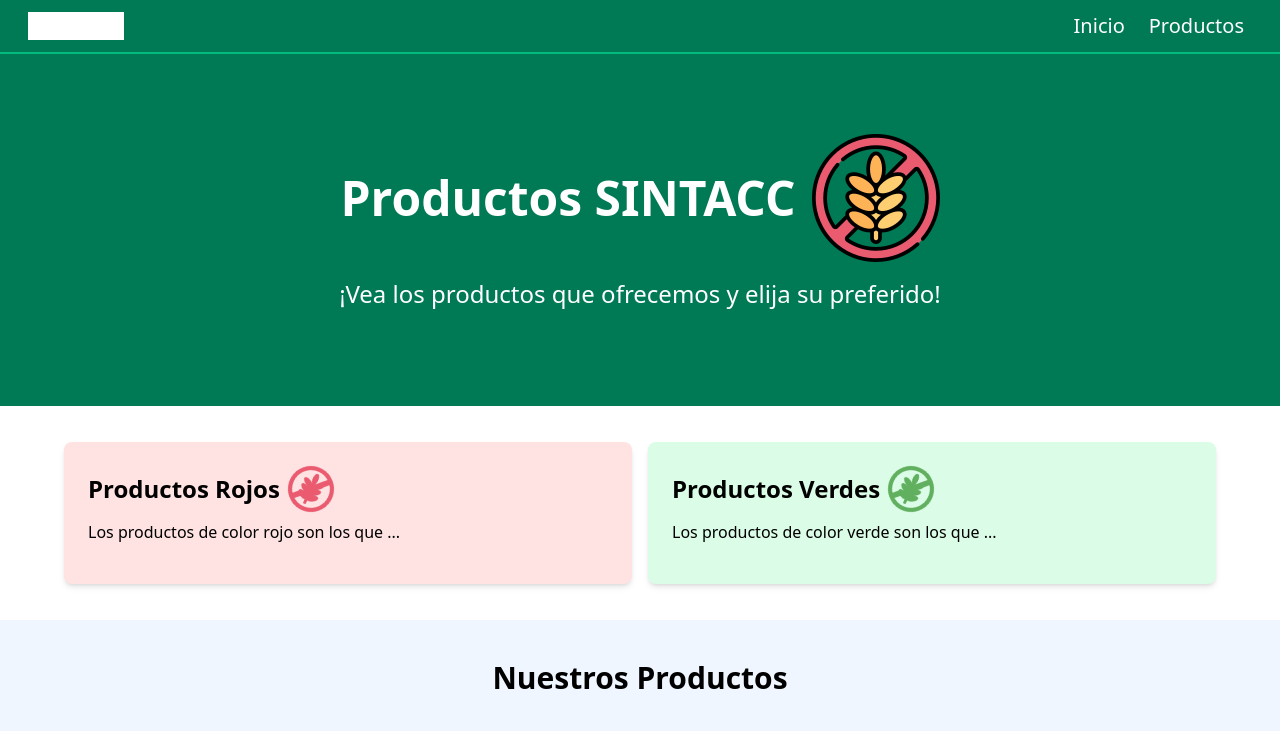
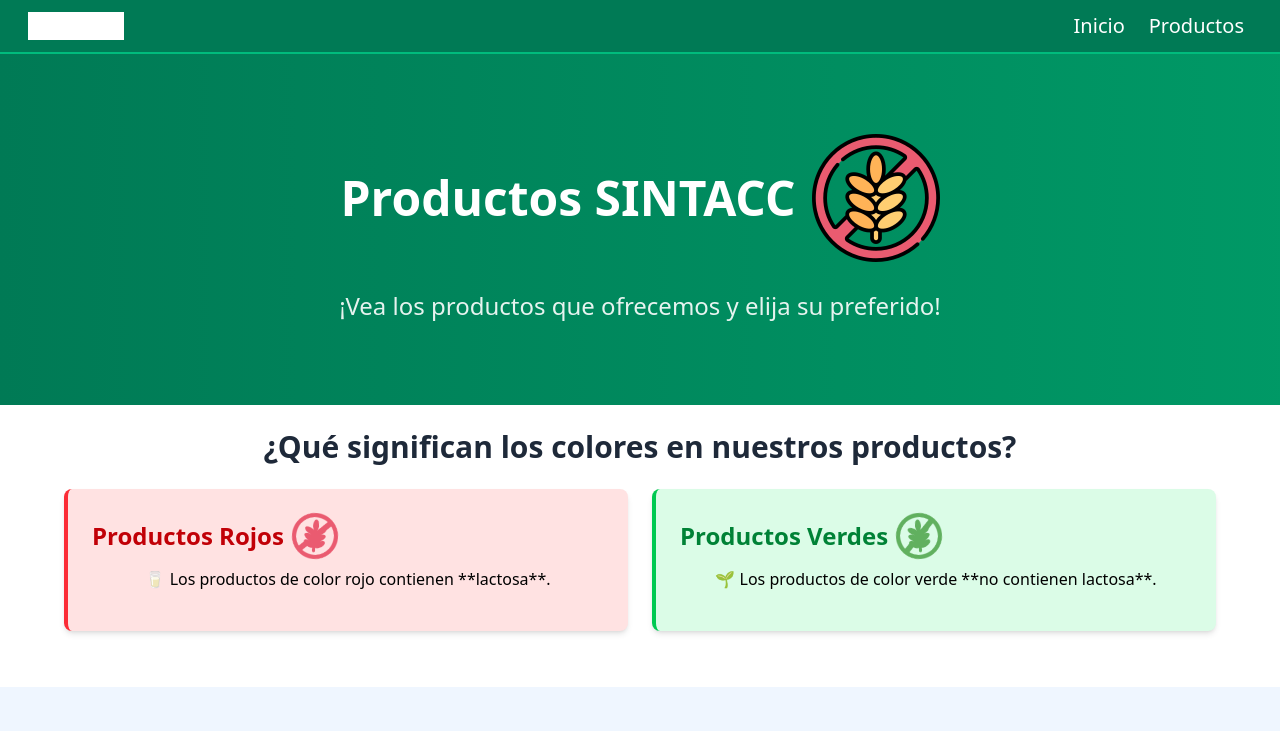
Before and after one commit to agusOlivieri/sintacc, a Vue app: page / in a window 1280 px wide. Shown: the top 731 px of the page. Built offline with nearby package versions, Linux system fonts and the light colour scheme.

Commit message:
changed styles for Hero and SintaccColors components

```diff
--- a/src/components/Card.vue
+++ b/src/components/Card.vue
@@ -1,14 +1,15 @@
 <script setup>
+
 defineProps({
-    bg: {
+    colors: {
         type: String,
-        default: 'bg-gray-100'
+        default: 'bg-gray-100 border-gray-500'
     }
 })
 </script>
 
 <template>
-    <div :class="`${bg} p-6 rounded-lg shadow-md`">
+    <div :class="`${colors} p-6 rounded-lg shadow-md border-l-4 `">
         <slot></slot>
     </div>
 </template>
--- a/src/components/Hero.vue
+++ b/src/components/Hero.vue
@@ -6,15 +6,15 @@ defineProps({
 </script>
 
 <template>
-    <section id="home" class="bg-emerald-700 py-20 mb-4 text-white">
-        <div class="max-w-7xl px-4 flex flex-col items-center">
-            <div class="text-center">
-                <div class="flex items-center gap-4 flex-wrap justify-center">
-                    <h1 class="text-2xl font-extrabold sm:text-5xl">{{ title }}</h1>
-                    <img src="@/assets/images/gluten-free.png" class="sm:w-32 w-18"/>
-                </div>
-                <p class="my-4 sm:text-2xl">{{ subtitle }}</p>
+    <section id="home" class="bg-gradient-to-r from-emerald-700 to-emerald-600 py-20 text-white">
+        <div class="max-w-6xl mx-auto px-6 text-center">
+
+            <div class="flex felx-col items-center justify-center gap-4">
+                <h1 class="text-2xl font-extrabold sm:text-5xl">{{ title }}</h1>
+                <img src="@/assets/images/gluten-free.png" class="w-20 sm:w-32 transition-transform duration-300 hover:scale-110" alt="Gluten Free Logo" />
             </div>
+
+            <p class="mt-6 text-lg sm:text-2xl opacity-90 leading-relaxed max-w-2xl mx-auto">{{ subtitle }}</p>
         </div>
     </section>
 </template>
--- a/src/components/SintaccColors.vue
+++ b/src/components/SintaccColors.vue
@@ -3,24 +3,28 @@ import Card from '@/components/Card.vue'
 </script>
 
 <template>
-    <section id="sintacc-colors" class="mb-4 py-5">
-        <div class="grid grid-cols-1 sm:grid-cols-2 gap-4 px-16">
-            <Card bg="bg-red-100">
+    <section id="sintacc-colors" class="mb-8 py-6 text-center">
+        <h2 class="text-xl sm:text-3xl font-bold text-gray-800 mb-6">
+            ¿Qué significan los colores en nuestros productos?
+        </h2>
+
+        <div class="grid grid-cols-1 sm:grid-cols-2 gap-6 px-6 md:px-16">
+            <Card colors="bg-red-100 border-red-500">
                 <div class="flex items-center gap-2">
-                    <h2 class="text-2xl font-bold">Productos Rojos</h2>
-                    <img src="@/assets/images/gluten-free-red-full.png" width="46" class="rotate-25" />
+                    <h3 class="text-2xl font-bold text-red-700">Productos Rojos</h3>
+                    <img src="@/assets/images/gluten-free-red-full.png" width="46" class="rotate-6" />
                 </div>
                 <p class="mt-2 mb-4">
-                    Los productos de color rojo son los que ...
+                    🥛 Los productos de color rojo contienen **lactosa**.
                 </p>
             </Card>
-            <Card bg="bg-green-100">
+            <Card colors="bg-green-100 border-green-500">
                 <div class="flex items-center gap-2">
-                    <h2 class="text-2xl font-bold">Productos Verdes</h2>
-                    <img src="@/assets/images/gluten-free-green-full.png" width="46" class="rotate-25" />
+                    <h3 class="text-2xl font-bold text-green-700">Productos Verdes</h3>
+                    <img src="@/assets/images/gluten-free-green-full.png" width="46" class="-rotate-6" />
                 </div>
                 <p class="mt-2 mb-4">
-                    Los productos de color verde son los que ...
+                    🌱 Los productos de color verde **no contienen lactosa**.
                 </p>
             </Card>
         </div>
```
